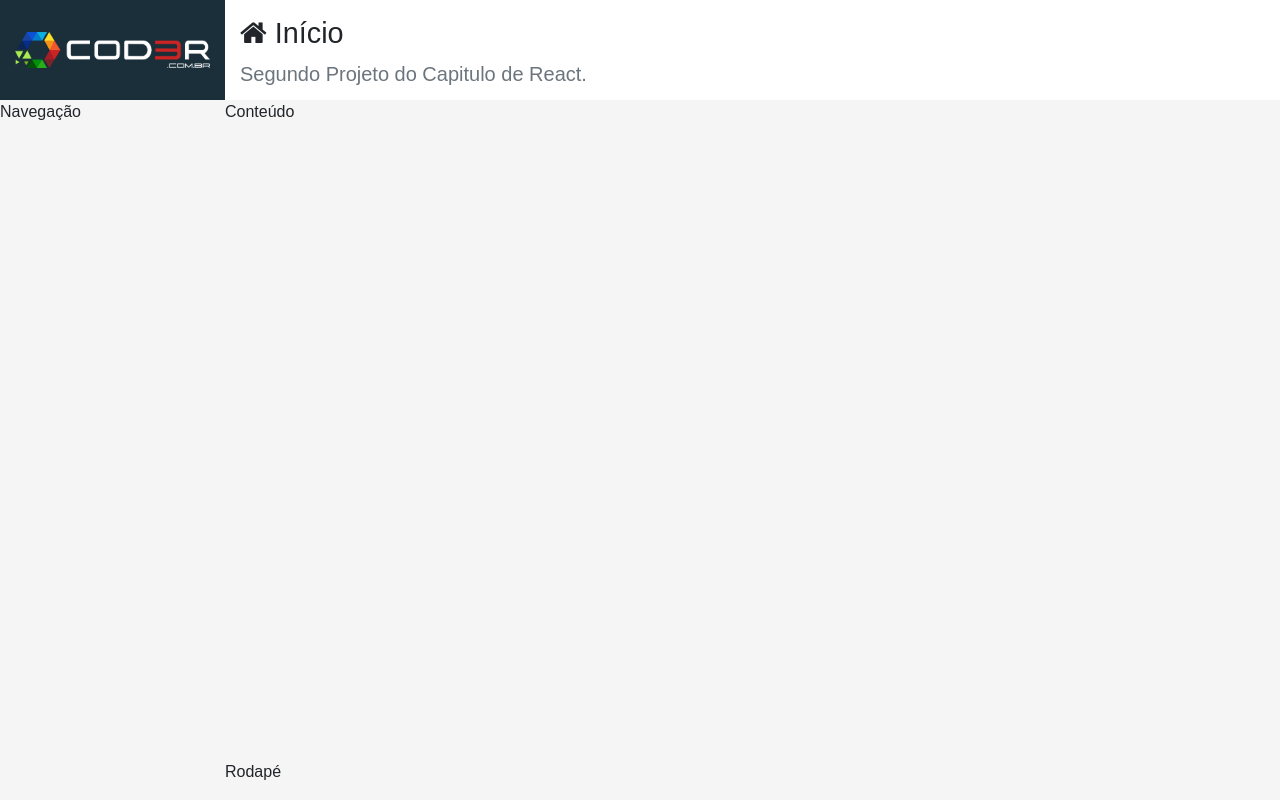
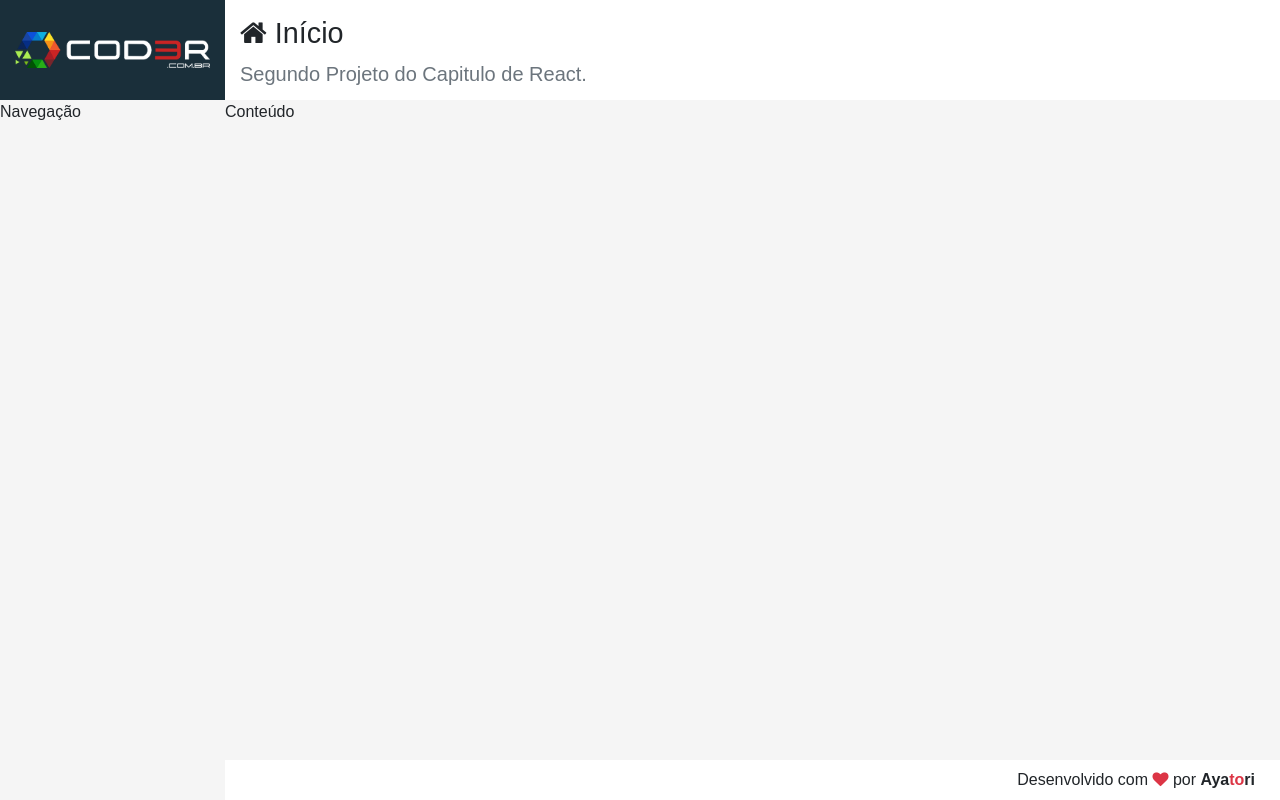
Before and after one commit to ayatori95/JavaScript, a React (Create React App) app in the folder react/crud/frontend/: page / in a window 1280 px wide. Built offline with nearby package versions, Linux system fonts and the light colour scheme.

Commit message:
Componente Rodapé

```diff
--- a/react/crud/frontend/src/components/template/Footer.css
+++ b/react/crud/frontend/src/components/template/Footer.css
@@ -0,0 +1,8 @@
+footer.footer {
+    display: flex;
+    align-items: center;
+    justify-content: flex-end;
+    padding: 0 25px;
+    background-color: #fff;
+    box-shadow: var(--shadow);
+}
--- a/react/crud/frontend/src/components/template/Footer.jsx
+++ b/react/crud/frontend/src/components/template/Footer.jsx
@@ -3,5 +3,7 @@
 
 export default props =>
     <footer className="footer">
-        Rodapé
+        <span>
+            Desenvolvido com <i className="fa fa-heart text-danger"></i> por <strong>Aya<span className="text-danger">to</span>ri</strong>
+        </span>
     </footer>
```
